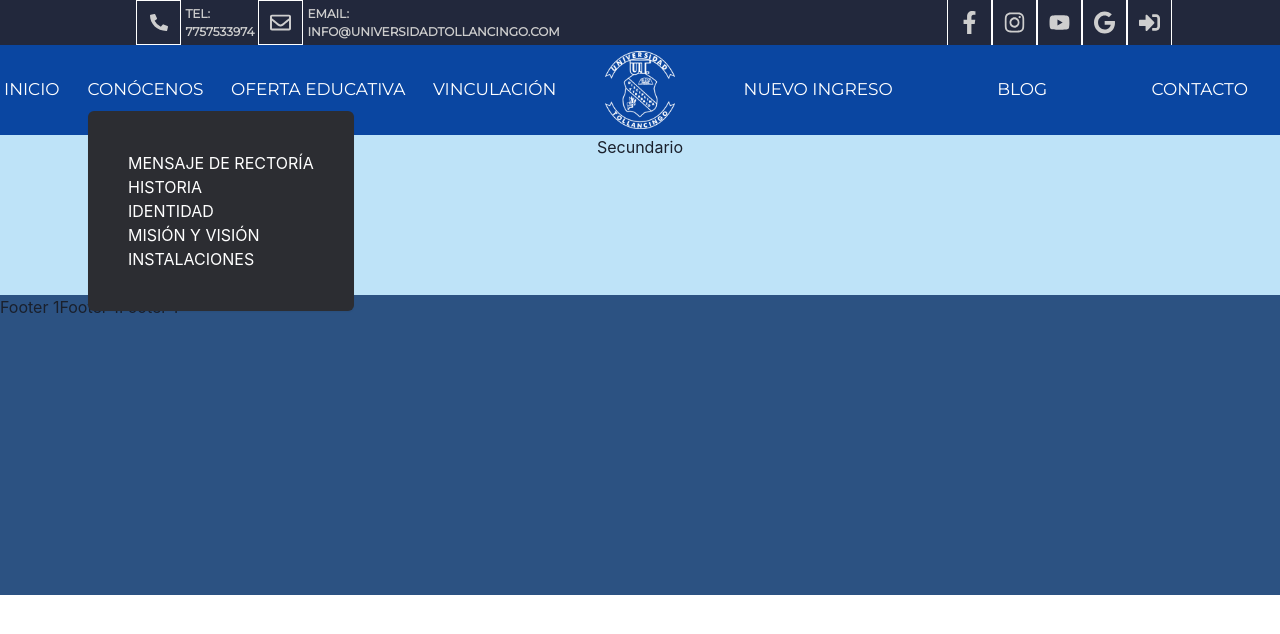
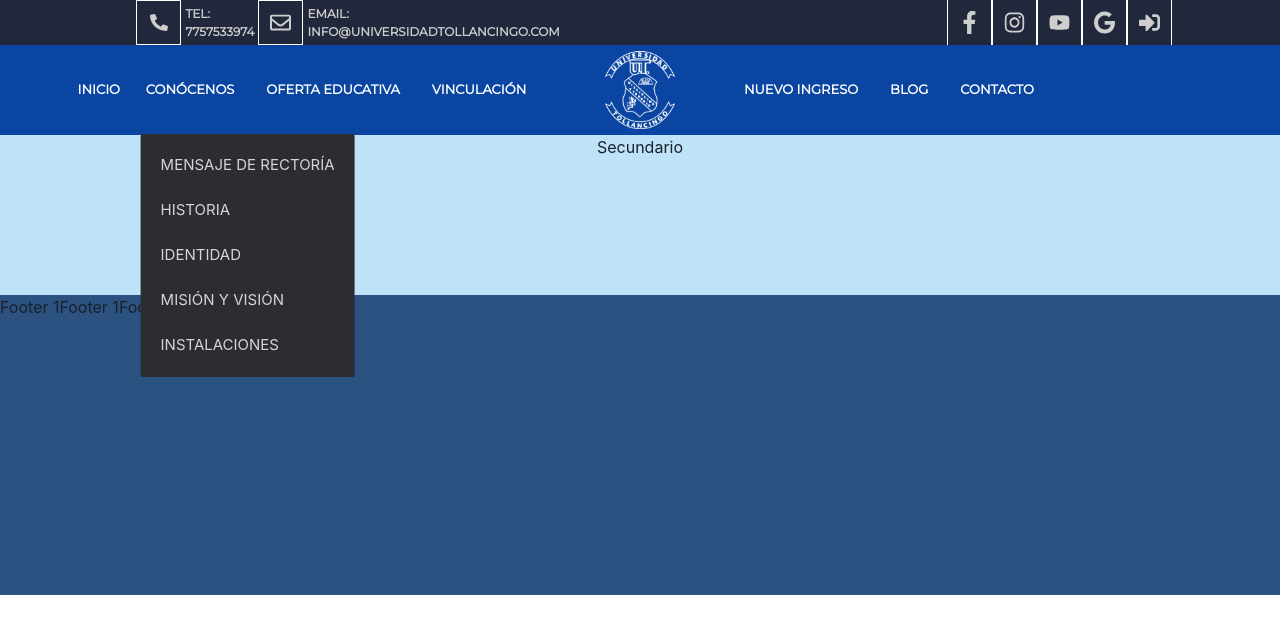
Before and after one commit to ClaudioChametla/ut-website, a Next.js app: page / in a window 1280 px wide. Both pictures are taken after a click on the button "CONÓCENOS". Shown: the top 634 px of the page. Built offline with nearby package versions, Linux system fonts and the light colour scheme.

Commit message:
navBar update

```diff
--- a/components/Navbar/Navbar.js
+++ b/components/Navbar/Navbar.js
@@ -1,10 +1,14 @@
 import { Flex, Image, Link, Box, Text, Menu, MenuButton, Portal, MenuList } from "@chakra-ui/react";
+import { useEffect } from "react";
 import icon from "../../data/icon.json";
-import links from "../../data/links.json";
+import conocenos from "../../data/links.json";
+import vinculacion from "../../data/links.json";
 
 const Navbar = () => {
 	const iconsImg = icon.icons;
-	const linksBar = links.links;
+	const Conocenos = conocenos.conocenos;
+	const Vinculacion = vinculacion.vinculacion;
+
 	return (
 		<Box fontFamily="Montserrat">
 			<link
@@ -121,56 +125,246 @@ const Navbar = () => {
 				w="100%"
 				h="90px"
 				bg="rgb(10, 70, 161)"
-				justifyContent="space-between"
-				p="1"
-				fontSize={["8px", "15px", "15px", "17px"]}
+				fontSize={["8px", "5px", "5px", "13px"]}
+				id="navBar"
+				d={["none", "none", "none", "flex"]}
+				fontWeight="bold"
 			>
 				<Box
 					d="flex"
-					alignSelf="center"
+					alignItems="center"
 					color="white"
-					flexWrap="wrap"
-					justifyContent="space-between"
-					w="5%"
+					justifyContent="flex-end"
+					w="10%"
+					h="100%"
 				>
-					<Link textDecoration="none" href="#">
+					<Link paddingRight="2" href="#">
 						INICIO
 					</Link>
 				</Box>
-				<Box
+				<Box d="flex" w="35%" fontWeight="bold" justifyContent="center">
+					{Conocenos &&
+						Conocenos.map((item) => (
+							<Flex alignSelf="center" color="white" textAlign="center">
+								<Box>
+									<Menu ArrowDown>
+										<MenuButton fontWeight="bold" paddingRight="8">
+											{item.name}
+										</MenuButton>
+
+										<Portal>
+											<MenuList
+												border="none"
+												color="white"
+												bg="none"
+												p="4"
+												boxShadow="none"
+											>
+												<Flex
 													d="flex"
-					flexWrap="wrap"
-					w="40%"
-					paddingRight="5"
-					paddingLeft="5"
-					justifyContent="space-between"
+													fontSize={["8px", "12px", "12px", "15px"]}
+													top="100px"
+													bg="#2C2D32"
+													p="5"
+													color="whiteAlpha.800"
+													flexDirection="column"
+													transform="translate(-10%, 10px)"
+													borderRadius="2"
 												>
-					{linksBar &&
-						linksBar.map((item) => (
+													<Link href={item.l1}>{item.childs[0]}</Link>
+													<br />
+													<Link href={item.l2}>{item.childs[1]}</Link>
+													<br />
+													<Link href={item.l3}>{item.childs[2]}</Link>
+													<br />
+													<Link href={item.l4}>{item.childs[3]}</Link>
+													<br />
+													<Link href={item.l5}>{item.childs[4]}</Link>
+												</Flex>
+											</MenuList>
+										</Portal>
+									</Menu>
+								</Box>
+							</Flex>
+						))}
+
 					<Flex
+						objectFit="cover"
 						alignSelf="center"
+						justifyContent="flex-end"
 						color="white"
-								flexWrap="wrap"
-								justifyContent="space-between"
 					>
 						<Box>
 							<Menu>
-										<MenuButton>
-											{item.name} <br />
+								<MenuButton fontWeight="bold" paddingRight="8">
+									OFERTA EDUCATIVA
 								</MenuButton>
+
 								<Portal>
 									<MenuList
 										border="none"
+										bg="none"
+										color="white"
+										p="4"
+										boxShadow="none"
+									>
+										<Flex
+											d="flex"
+											fontSize={["8px", "12px", "12px", "15px"]}
+											top="100px"
 											bg="#2C2D32"
-												p="10"
+											p="5"
+											color="whiteAlpha.800"
+											flexDirection="column"
+											transform="translate(-10%, 10px)"
+											borderRadius="2"
+										>
+											<Menu isLazy>
+												<MenuButton textAlign="start" p="1">
+													LICENCIATURA
+												</MenuButton>
+												<MenuList
+													bg="none"
+													w="0"
+													h="0"
+													border="none"
+													p="2"
+													boxShadow="none"
+												>
+													<Flex
+														fontSize={["8px", "12px", "12px", "15px"]}
+														top="100px"
+														bg="#2C2D32"
+														p="5"
+														color="whiteAlpha.800"
+														flexDirection="column"
+														transform="translate(78%, -40px)"
+														borderRadius="2"
+													>
+														<Link>PEDAGOGIA</Link>
+														<br />
+														<Link>GASTRONOMIA</Link>
+														<br />
+														<Link>PSICOLOGÍA</Link>
+														<br />
+														<Link>CONTADURÍA</Link>
+														<br />
+														<Link>ARQUITECTURA</Link>
+														<br />
+														<Link>DERECHO</Link>
+													</Flex>
+												</MenuList>
+											</Menu>
+											<br />
+											<Menu isLazy>
+												<MenuButton textAlign="start" p="1">
+													POSGRADO
+												</MenuButton>
+												<MenuList
+													flexDirection="column"
+													bg="none"
+													w="0"
+													border="none"
+													p="2"
+													boxShadow="none"
+												>
+													<Flex
+														fontSize={["8px", "12px", "12px", "15px"]}
+														top="100px"
+														bg="#2C2D32"
+														p="5"
+														color="whiteAlpha.800"
+														flexDirection="column"
+														transform="translate(78%, -50px)"
+														borderRadius="2"
+													>
+														<Menu isLazy>
+															<MenuButton textAlign="start" p="1">
+																ESPECIALIDAD
+															</MenuButton>
+															<MenuList
+																d="flex"
+																flexDirection="column"
+																bg="none"
+																border="none"
+																p="2"
+																boxShadow="none"
+															>
+																<Flex
+																	fontSize={[
+																		"8px",
+																		"12px",
+																		"12px",
+																		"15px",
+																	]}
+																	top="100px"
+																	bg="#2C2D32"
+																	p="5"
+																	color="whiteAlpha.800"
+																	flexDirection="column"
+																	transform="translate(60%, -50px)"
+																	borderRadius="2"
+																>
+																	<Link>DERECHO DE AMPARO</Link>
+																	<br />
+																	<Link>FORMACIÓN DOCENTE</Link>
+																	<br />
+																	<Link>
+																		PSICOLOGIA EDUCATIVA
+																	</Link>
+																	<br />
+																	<Link>
+																		COSTOS DE LA CONSTRUCCIÓN
+																	</Link>
+																</Flex>
+															</MenuList>
+														</Menu>
+													</Flex>
+												</MenuList>
+											</Menu>
+										</Flex>
+									</MenuList>
+								</Portal>
+							</Menu>
+						</Box>
+					</Flex>
+
+					{Vinculacion &&
+						Vinculacion.map((item) => (
+							<Flex alignSelf="center" color="white" flexWrap="wrap">
+								<Box>
+									<Menu ArrowDown>
+										<MenuButton fontWeight="bold" paddingRight="8">
+											{item.name}
+										</MenuButton>
+
+										<Portal>
+											<MenuList
+												border="none"
+												bg="none"
 												color="white"
+												p="4"
+												boxShadow="none"
 											>
-												<Flex d="flex" w="auto" flexDirection="column">
-													<Box>{item.childs[0]}</Box>
-													<Box>{item.childs[1]}</Box>
-													<Box>{item.childs[2]}</Box>
-													<Box>{item.childs[3]}</Box>
-													<Box>{item.childs[4]}</Box>
+												<Flex
+													d="flex"
+													fontSize={["8px", "12px", "12px", "15px"]}
+													top="100px"
+													bg="#2C2D32"
+													p="5"
+													color="whiteAlpha.800"
+													flexDirection="column"
+													transform="translate(-10%, 10px)"
+													borderRadius="2"
+												>
+													<Link href={item.l1}>{item.childs[0]}</Link>
+													<br />
+													<Link href={item.l2}>{item.childs[1]}</Link>
+													<br />
+													<Link href={item.l3}>{item.childs[2]}</Link>
+													<br />
+													<Link href={item.l4}>{item.childs[3]}</Link>
+													<Link href={item.l5}>{item.childs[4]}</Link>
 												</Flex>
 											</MenuList>
 										</Portal>
@@ -195,18 +389,21 @@ const Navbar = () => {
 					alignSelf="center"
 					color="white"
 					flexWrap="wrap"
-					justifyContent="space-between"
+					justifyContent="flex-start"
 					w="45%"
-					paddingLeft="10"
+					p="10"
 				>
-					<Link href="#">NUEVO INGRESO</Link>
-					<Link href="#">BLOG</Link>
-					<Link paddingRight="7" href="#">
-						CONTACTO
+					<Link href="#" paddingRight="8">
+						NUEVO INGRESO
 					</Link>
+					<Link href="#" paddingRight="8">
+						BLOG
+					</Link>
+					<Link href="#">CONTACTO</Link>
 				</Box>
 			</Flex>
 		</Box>
 	);
 };
+
 export default Navbar;
--- a/data/links.json
+++ b/data/links.json
@@ -1,22 +1,29 @@
 {
-	"links": [
+	"conocenos": [
 		{
-			"name": "CONÓCENOS",
+			"name": ["CONÓCENOS"],
 			"childs": [
-				["MENSAJE DE RECTORÍA\n"],
-				["HISTORIA\n"],
-				["IDENTIDAD\n"],
-				["MISIÓN Y VISIÓN\n"],
-				["INSTALACIONES\n"]
-			]
-		},
+				"MENSAJE DE RECTORÍA",
+				"HISTORIA",
+				"IDENTIDAD",
+				"MISIÓN Y VISIÓN",
+				"INSTALACIONES"
+			],
+			"l1": "https://chakra-ui.com/docs/theming/customize-theme#customizing-component-styles",
+			"l2": "https://chakra-ui.com/docs/overlay/menu",
+			"l3": "https://google.com",
+			"l4": "https://facebook.com",
+			"l5": "https://google.com"
+		}
+	],
+	"vinculacion": [
 		{
-			"name": "OFERTA EDUCATIVA",
-			"childs": ["LICENCIATURA", "POSGRADO"]
-		},
-		{
-			"name": "VINCULACIÓN",
-			"childs": ["CONVENIOS", "BOLSA DE TRABAJO", "SERVICIO SOCIAL", "EGRESADOS"]
+			"name": ["VINCULACIÓN"],
+			"childs": ["CONVENIOS", "BOLSA DE TRABAJO", "SERVICIO SOCIAL", "EGRESADOS"],
+			"l1": "https://chakra-ui.com/docs/theming/customize-theme#customizing-component-styles",
+			"l2": "https://chakra-ui.com/docs/overlay/menu",
+			"l3": "https://google.com",
+			"l4": "https://facebook.com"
 		}
 	]
 }
```
Lines whose indentation alone changed are shown as unchanged.
